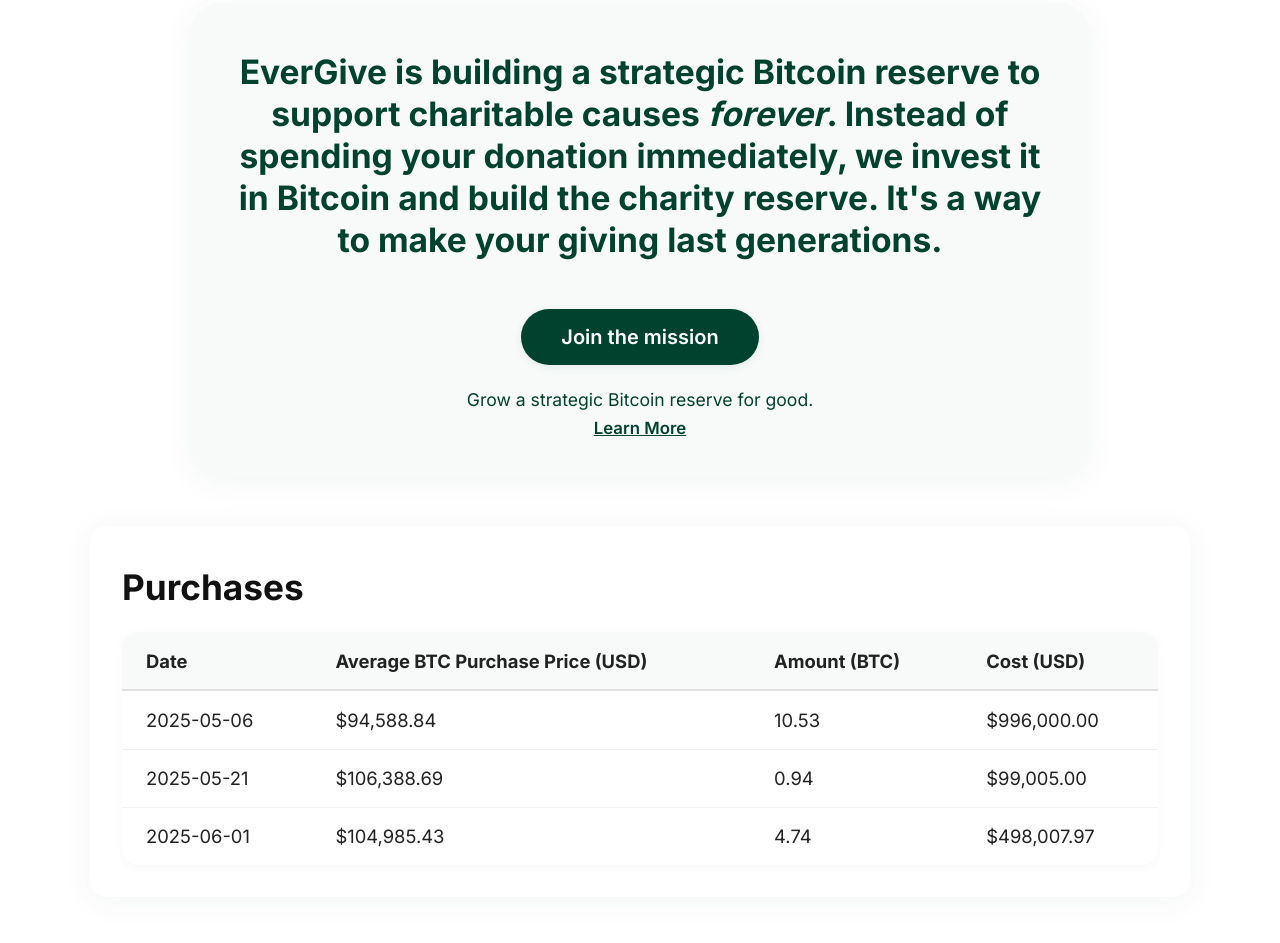
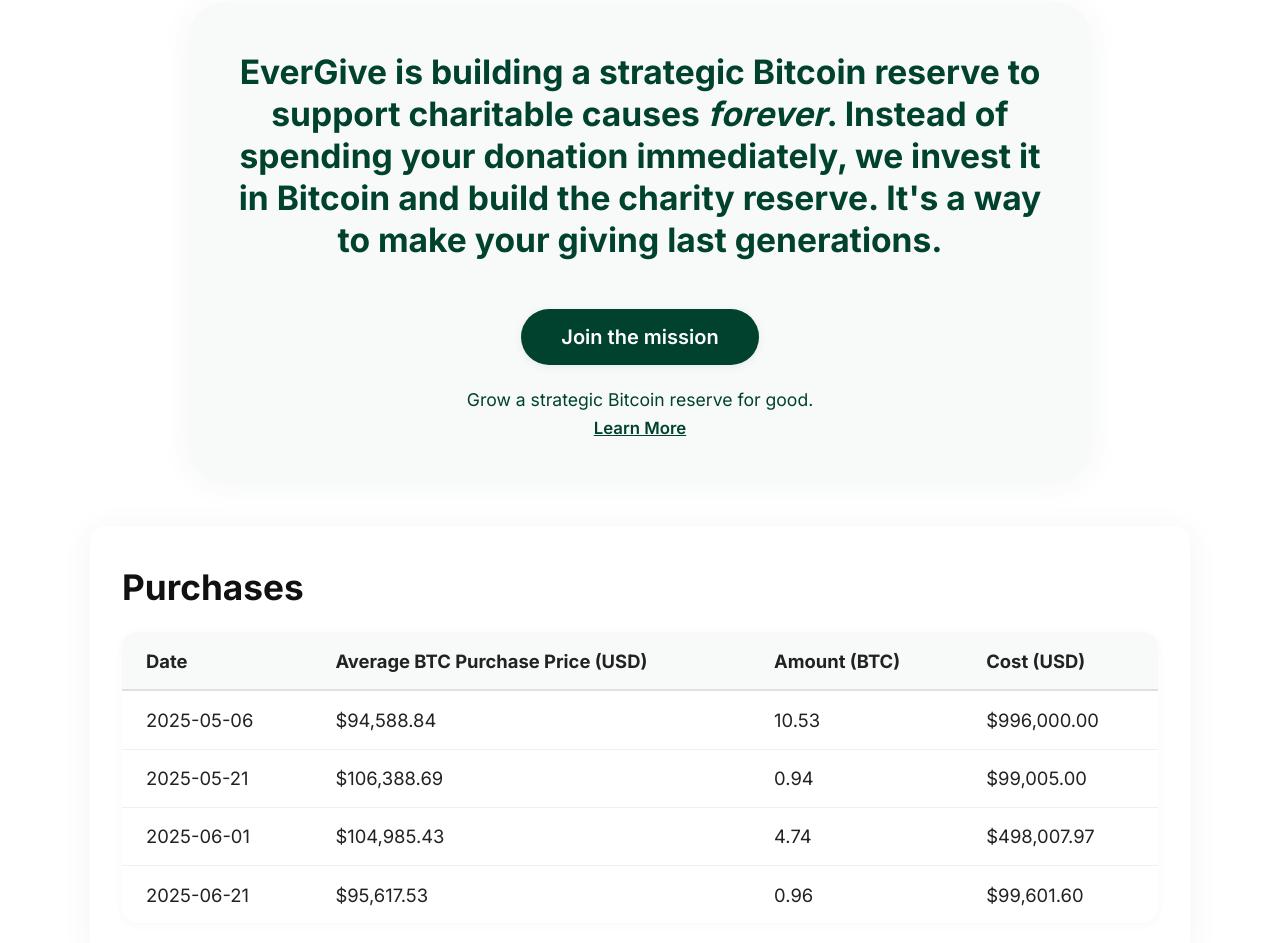
Before and after one commit to givetree/evergive-btc-dashboard-new, a plain HTML site: page index.html in a window 1280 px wide. Shown: the part 609-1552 px from the top of the page. Drawn offline with Linux system fonts and the light colour scheme; no server answers.

Commit message:
update with purchase on 21/6/2025

```diff
--- a/index.html
+++ b/index.html
@@ -53,6 +53,7 @@
     <main>
         <div class="dashboard-hero">
             <div class="metrics-vertical-container">
+                <!-- TODO: Update these -->
                 <div class="metric-block metric-block-main">
                     <div class="metric-title">CURRENT CHARITY RESERVE VALUE</div>
                     <div class="metric-value metric-value-main" id="current-investment-value">$1,401,739</div>
@@ -126,6 +127,12 @@
                         <td>4.74</td>
                         <td>$498,007.97</td>
                     </tr>
+                    <tr>
+                        <td>2025-06-21</td>
+                        <td>$95,617.53</td>
+                        <td>0.96</td>
+                        <td>$99,601.60</td>
+                    </tr>
                 </tbody>
             </table>
         </div>
```
